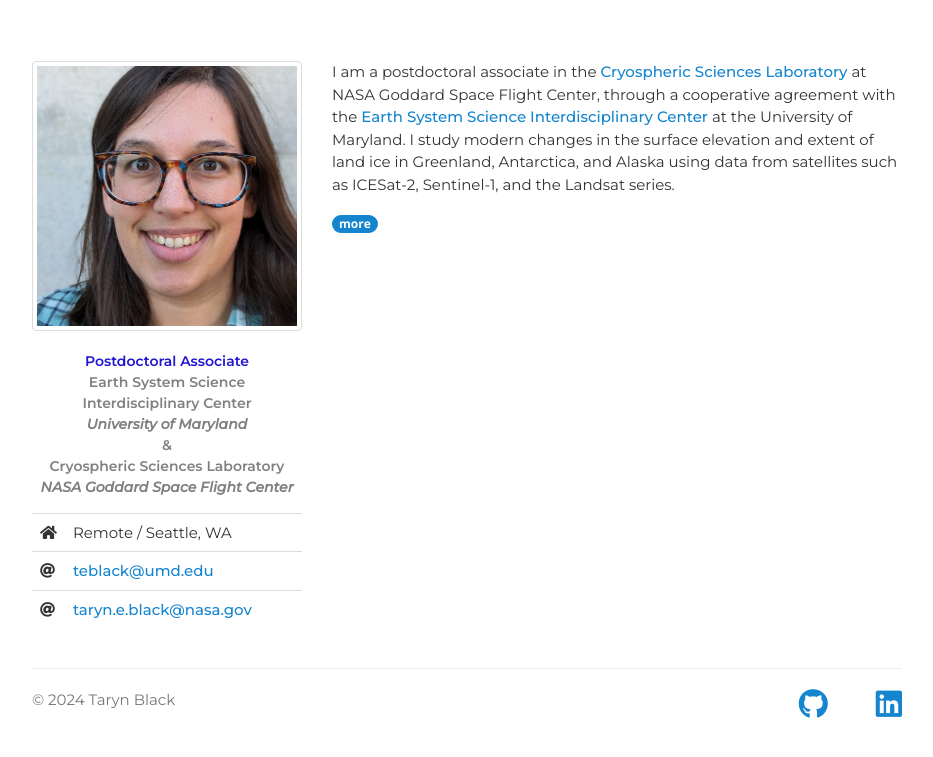
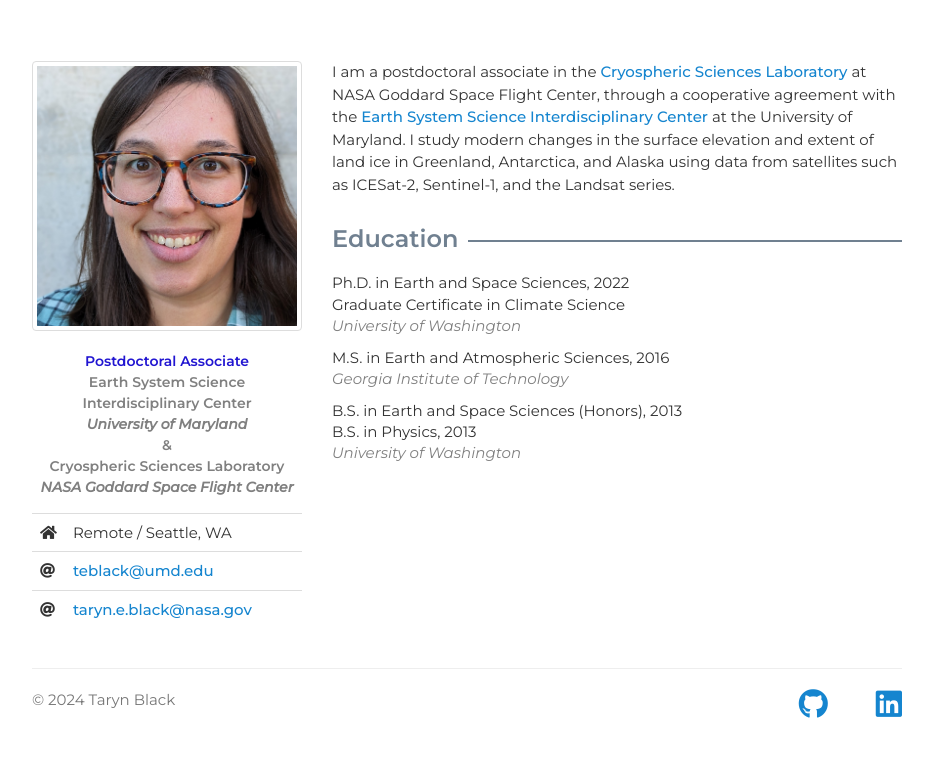
Before and after one commit to tarynblack/tarynblack.github.io, a Jekyll site: the page built from index.html, in a window 1280 px wide, cut to the strip 86-843 px from the top of the page. Shown: the whole strip, without its empty margins (173-1106 px from the left). Built offline with Jekyll 4.4.1, drawn with Linux system fonts in a browser that asks for light colours; nearby versions of some CDN libraries; a style sheet for code colours, icons or effects is not loaded.

Commit message:
remove 'more' button and simply show the text

```diff
--- a/index.html
+++ b/index.html
@@ -57,7 +57,7 @@ title: Home | Taryn Black
         </div> -->
         <!-- .read-more -->
 
-        <div id="read-more">
+        <!-- <div id="read-more"> -->
           <h3 class="push-down-3"><span>Education</span></h3>
           <ul id="education">
             <li>
@@ -75,11 +75,11 @@ title: Home | Taryn Black
               <span class="university"><em>University of Washington</em></span>
             </li>
           </ul>
-        </div>
+        <!-- </div> -->
         <!-- .read-more -->
 
         <!-- If you don't want a 'read more' section, simple delete the entire span class below -->
-        <span class="badge" id="badge-more">more</span>
+        <!-- <span class="badge" id="badge-more">more</span> -->
 
 
       </div>
```
